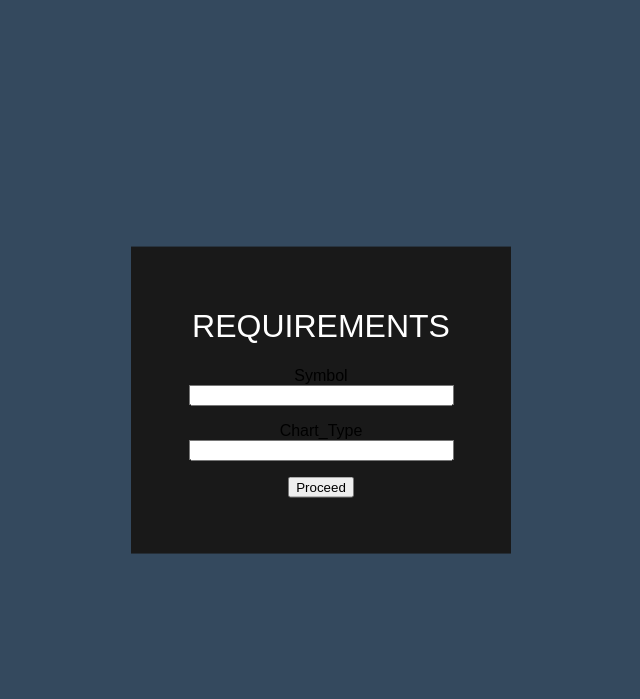
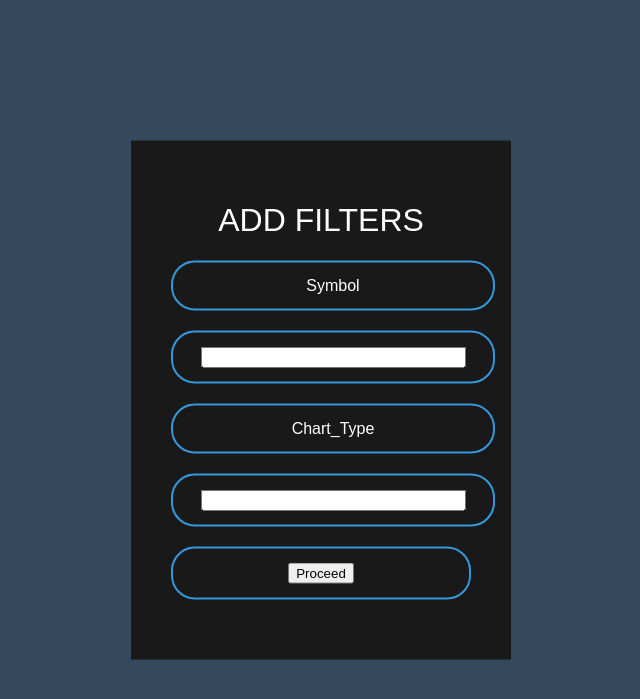
Before and after one commit to Yashika27/BHU-Team6, a Flask app: page / in a window 1280 px wide. Shown: the top 699 px of the page, without its empty margins (319-959 px from the left). Run offline with Flask 2, Linux system fonts and the light colour scheme.

Commit message:
css linked

```diff
--- a/app.py
+++ b/app.py
@@ -7,7 +7,7 @@ app.config['SECRET_KEY'] = 'IITBHU_Team6'
 @app.route('/')
 def filters():
     form = AddFilterForm()
-    # if form.is_submitted():
-    #     result = request.form
-    #     return render_template('addFilter.html', result = result)
+    if form.is_submitted():
+        result = request.form
+        return render_template('addFilter.html', result = result)
     return render_template('addFilter.html', form = form )
--- /dev/null
+++ b/static/style.css
@@ -0,0 +1,57 @@
+body{
+    margin: 0;
+    padding: 0;
+    font-family: sans-serif;
+    background: #34495e;
+}
+
+.box{
+    width: 300px;
+    padding: 40px;
+    position: absolute;
+    top: 50%;
+    left: 50%;
+    transform: translate(-50%, -50%);
+    background: #191919;
+    text-align: center;
+}
+.box h1{
+    color: white;
+    text-transform: uppercase;
+    font-weight: 500;
+}
+.box .inp-text{
+    border: 0;
+    background: none;
+    display: block;
+    margin: 20px auto;
+    text-align: center;
+    border: 2px solid #3498db;
+    padding: 14px 10px;
+    width: 300px;
+    outline: none;
+    color: white;
+    border-radius: 24px;
+    transition: 0.25s;
+}
+.box .inp-text:focus{
+    width: 280px;
+    border-color: #2ecc71;
+}
+.box .inp-sub{
+    border: 0;
+    background: none;
+    display: block;
+    margin: 20px auto;
+    text-align: center;
+    border: 2px solid #3498db;
+    padding: 14px 40px;
+    outline: none;
+    color: white;
+    border-radius: 24px;
+    transition: 0.25s;
+    cursor: pointer;
+}
+.box inp-sub:hover{
+    background: #2ecc71;
+}
--- a/templates/addFilter.html
+++ b/templates/addFilter.html
@@ -3,21 +3,21 @@
 <head>
     <meta charset="utf-8">
 	<title>Filter</title>
-    <link href="style.css" rel="stylesheet">
+    <link href="../static/style.css" rel="stylesheet">
 </head>
 <body>
 	<form class="box" action="" method="post">
-        <h1>Requirements</h1>
+        <h1>Add Filters</h1>
         <p>
-            {{form.fsymbol.label}}<br>
-            {{form.fsymbol(size=30)}}
+            <div class="inp-text"> {{form.fsymbol.label}} </div>
+           <div class="inp-text"> {{form.fsymbol(size=30)}} </div>
         </p>
         <p>
-            {{form.charttype.label}}<br>
-            {{form.charttype(size=30)}}
+            <div class="inp-text"> {{form.charttype.label}} </div>
+           <div class="inp-text"> {{form.charttype(size=30)}} </div>
         </p>
         <p>
-            {{form.submit()}}
+            <div class="inp-sub">{{form.submit()}}</div>
         </p>
     </form>
   </body>
--- a/templates/style.css
+++ /dev/null
@@ -1,22 +0,0 @@
-body{
-    margin: 0;
-    padding: 0;
-    font-family: sans-serif;
-    background: #34495e;
-}
-
-.box{
-    width: 300px;
-    padding: 40px;
-    position: absolute;
-    top: 50%;
-    left: 50%;
-    transform: translate(-50%, -50%);
-    background: #191919;
-    text-align: center;
-}
-.box h1{
-    color: white;
-    text-transform: uppercase;
-    font-weight: 500;
-}
```
